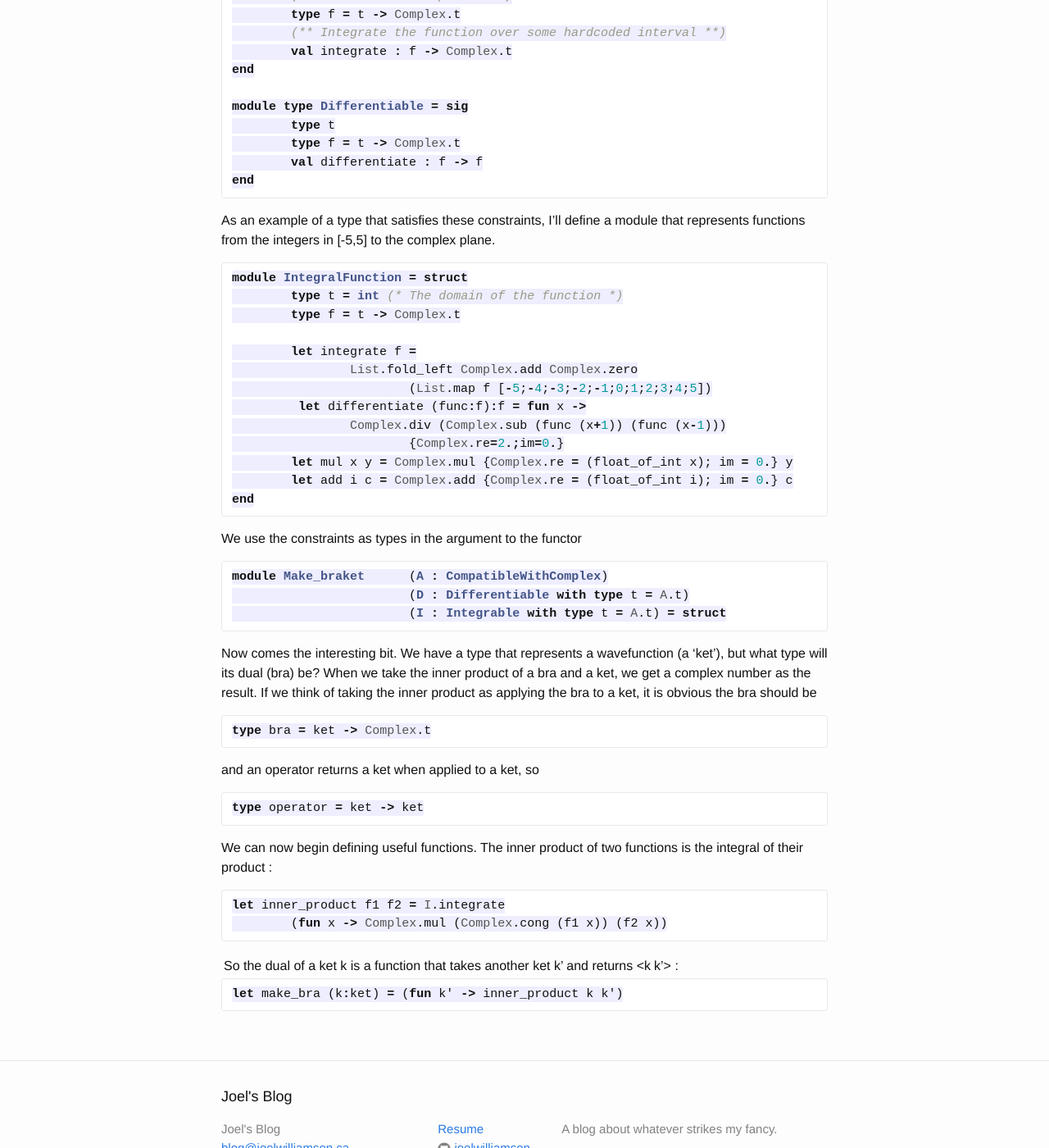
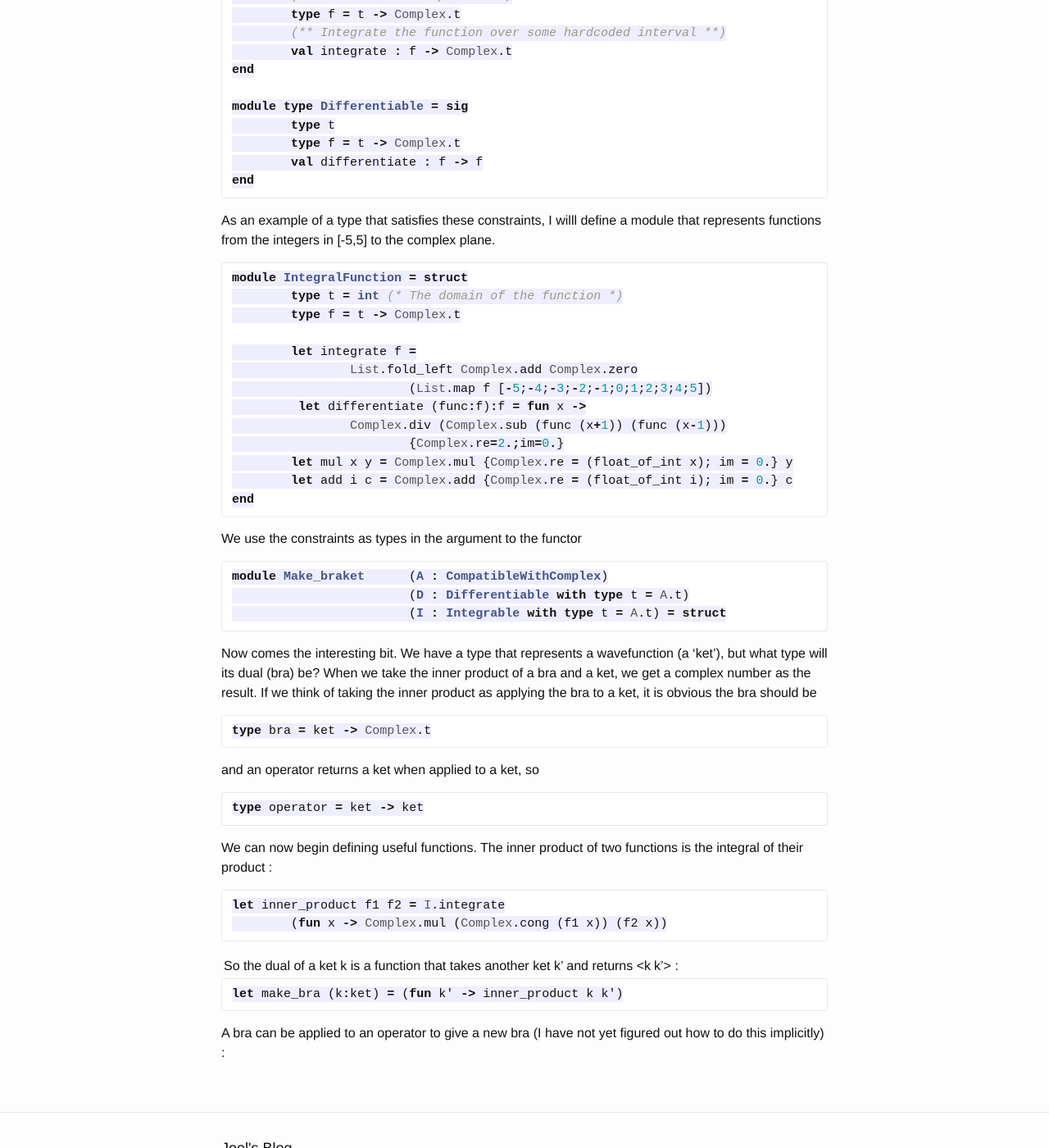
Before and after one commit to joelwilliamson/blog, a Jekyll site: the page built from _posts/2014-09-29-quantum-operators.md, in a window 1280 px wide and 1400 px high, scrolled down 665 px. Shown: the whole window at 82% size. Built offline with Jekyll 4.4.1, drawn with Linux system fonts in a browser that asks for light colours; Markdown is read by kramdown in place of the engine named in the settings.

Commit message:
formatting

````diff
--- a/_posts/2014-09-29-quantum-operators.md
+++ b/_posts/2014-09-29-quantum-operators.md
@@ -36,7 +36,7 @@ module type Differentiable = sig
 end
 ```
 
-As an example of a type that satisfies these constraints, I'll define a module that represents functions from the integers in [-5,5] to the complex plane.
+As an example of a type that satisfies these constraints, I willl define a module that represents functions from the integers in [-5,5] to the complex plane.
 
 ```ocaml
 module IntegralFunction = struct
@@ -90,3 +90,5 @@ So the dual of a ket k is a function that takes another ket k' and returns <k|k'
 ```ocaml
 let make_bra (k:ket) = (fun k' -> inner_product k k')
 ```
+
+A bra can be applied to an operator to give a new bra (I have not yet figured out how to do this implicitly) :
````
